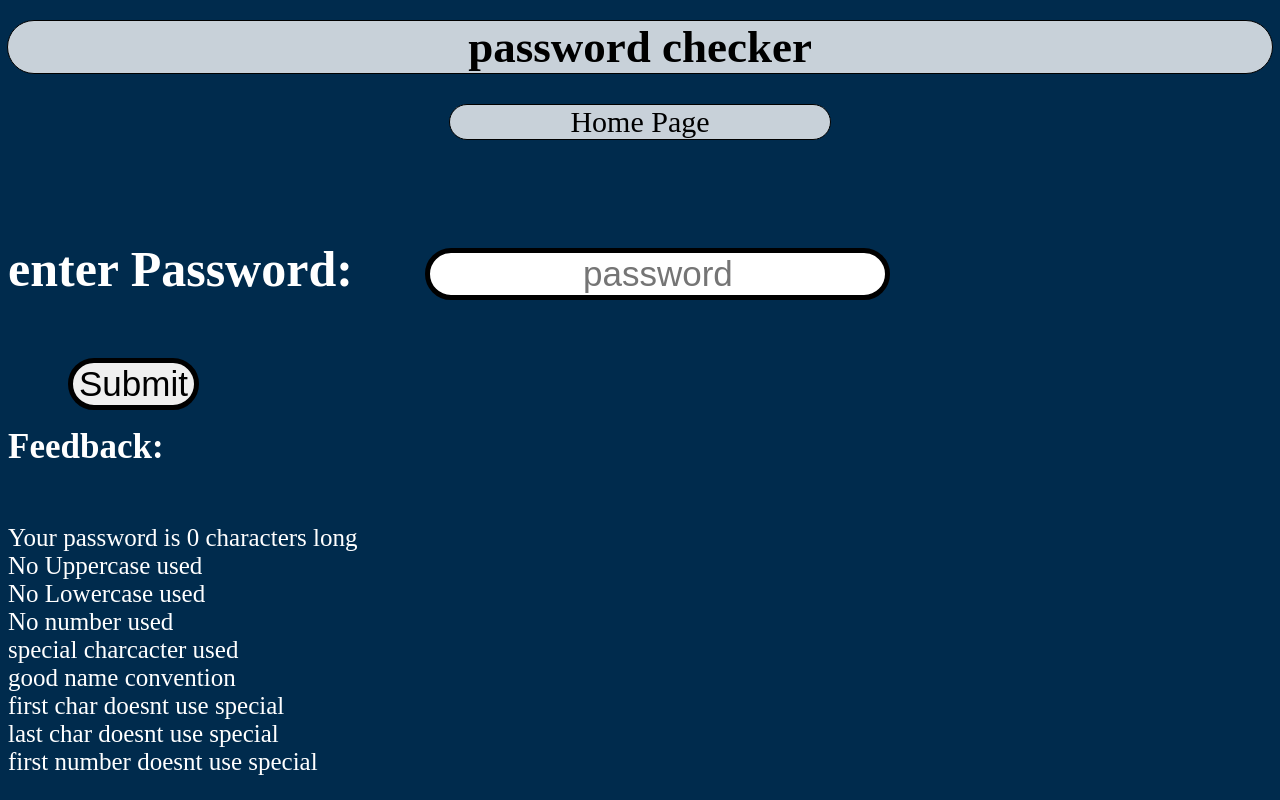
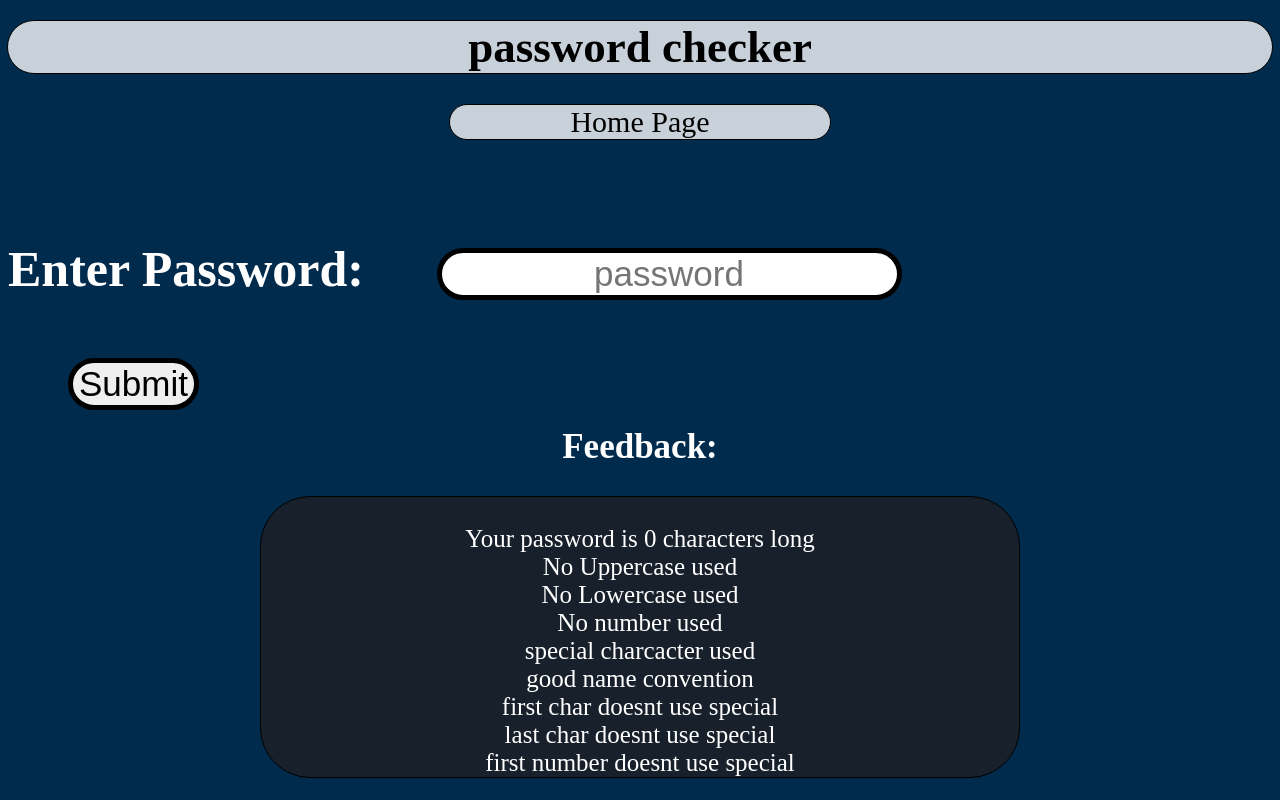
Before and after one commit to szu021/UTC-stuff, a PHP site: page /pass_checker.php in a window 1280 px wide. Run offline with PHP 8.4, Linux system fonts and the light colour scheme; data that the repository does not hold is empty.

Commit message:
mini proj 3

```diff
--- a/mini_project_03_pass_checker/assets/styles.css
+++ b/mini_project_03_pass_checker/assets/styles.css
@@ -65,6 +65,7 @@ input {
 h2 {
     font-size: 35px;
     color: white;
+    text-align: center;
 }
 
 p  {
@@ -90,3 +91,14 @@ p  {
     margin-top: 200px;
 
 }
+
+.feedback_box {
+    text-align: center;
+    background: #18212b;
+    border-radius: 50px;
+    border:solid black 1px;
+    width:60%;
+    justify-self: center;
+    height: auto;
+    margin-top: 20px;
+}
--- a/mini_project_03_pass_checker/pass_checker.php
+++ b/mini_project_03_pass_checker/pass_checker.php
@@ -31,7 +31,7 @@ if ($_SERVER["REQUEST_METHOD"] === "POST") {
 <div class="pass_info">
 <form method="post" action="">
 
-        <label for="enter">enter Password:</label>
+        <label for="enter">Enter Password:</label>
         <input type="text" name="password"  placeholder="password" required>
         <br><br>
 
@@ -54,6 +54,7 @@ $arraypwrd = ["cant have password in password", "good name convention"];
 $arraysc = [" first char doesnt use special", " first uses special, Well Done"];
 $arraylc = [" last char doesnt use special", " last uses special, Well Done"];
 $arraynf = [" first number doesnt use special", " last uses number, Well Done"];
+echo '<div class="feedback_box">';
 echo user_message();
 echo nl2br("\n");
 echo length_output();
@@ -73,6 +74,7 @@ echo nl2br("\n");
 echo $arraylc[lastSpecial($pswd)];
 echo nl2br("\n");
 echo $arraynf[firstNumber($pswd)];
+echo '</div>';
 ?>
 </div>
 </body>
```
